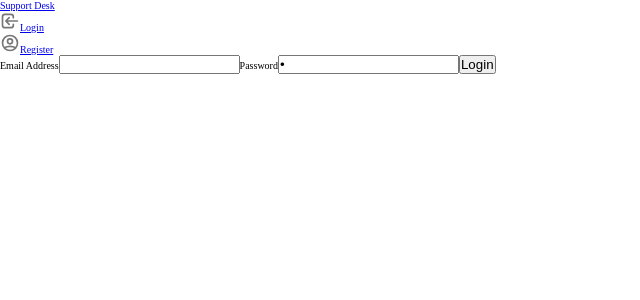
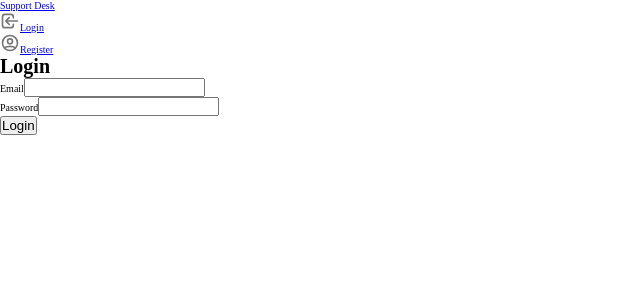
Before and after one commit to sundaray/supportdesk, a React (Create React App) app in the folder client/: page /login in a window 1280 px wide. Shown: the top 300 px of the page, without its empty margins (0-640 px from the left). Built offline with nearby package versions, Linux system fonts and the light colour scheme.

Commit message:
Login component fixed

```diff
--- a/client/src/components/Login.js
+++ b/client/src/components/Login.js
@@ -7,7 +7,6 @@ import axios from "axios";
 import { useFormik } from "formik";
 import * as Yup from "yup";
 import jwt_decode from "jwt-decode";
-import { Formik, Field, Form, ErrorMessage } from "formik";
 
 const Login = () => {
   const dispatch = useDispatch();
@@ -28,31 +27,59 @@ const Login = () => {
     }
   );
 
-  return (
-    <Formik
-      initialValues={{ email: " ", password: " " }}
-      validationSchema={Yup.object({
-        email: Yup.string().email("Invalid email address").required("Required"),
+  const formik = useFormik({
+    initialValues: {
+      email: "",
+      password: "",
+    },
+    validationSchema: Yup.object({
+      email: Yup.string()
+        .email("Invalid email address")
+        .required("Email is required."),
       password: Yup.string()
         .min(5, "Must be 5 characters or more")
         .required("Password is required."),
-      })}
-      onSubmit={(values) => {
+    }),
+    onSubmit: (values) => {
       mutation.mutate(values);
-      }}
-    >
-      <Form>
-        <label htmlFor="email">Email Address</label>
-        <Field name="email" type="email" />
-        <ErrorMessage name="email" />
+    },
+  });
 
+  return (
+    <div className="register-form-container">
+      <div>
+        <h1>Login</h1>
+      </div>
+      <form onSubmit={formik.handleSubmit}>
+        <div>
+          <label htmlFor="email">Email</label>
+          <input
+            id="email"
+            name="email"
+            type="email"
+            {...formik.getFieldProps("email")}
+          />
+          {formik.touched.email && formik.errors.email ? (
+            <span>{formik.errors.email}</span>
+          ) : null}
+        </div>
+        <div>
           <label htmlFor="password">Password</label>
-        <Field name="password" type="password" />
-        <ErrorMessage name="password" />
-
+          <input
+            id="password"
+            name="password"
+            type="password"
+            {...formik.getFieldProps("password")}
+          />
+          {formik.touched.password && formik.errors.password ? (
+            <span>{formik.errors.password}</span>
+          ) : null}
+        </div>
+        <div>
           <button type="submit">Login</button>
-      </Form>
-    </Formik>
+        </div>
+      </form>
+    </div>
   );
 };
 export default Login;
```
Lines whose indentation alone changed are shown as unchanged.
